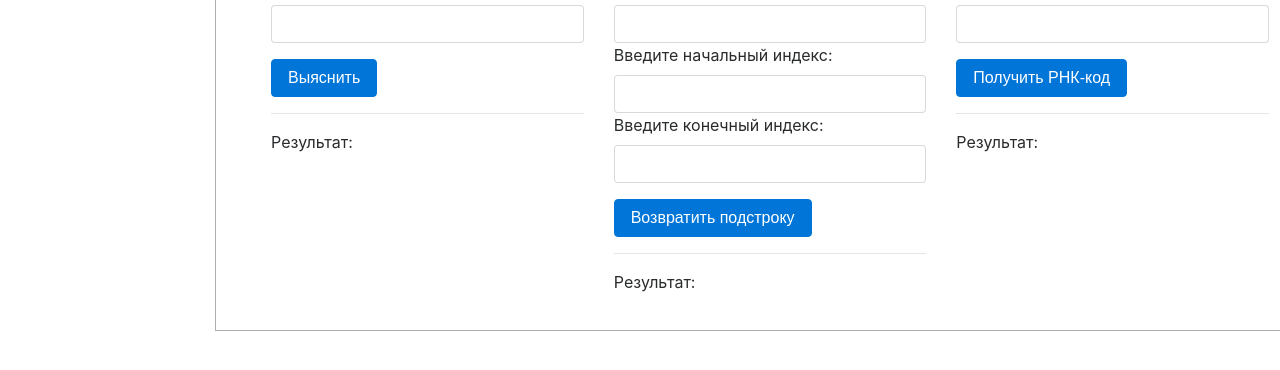
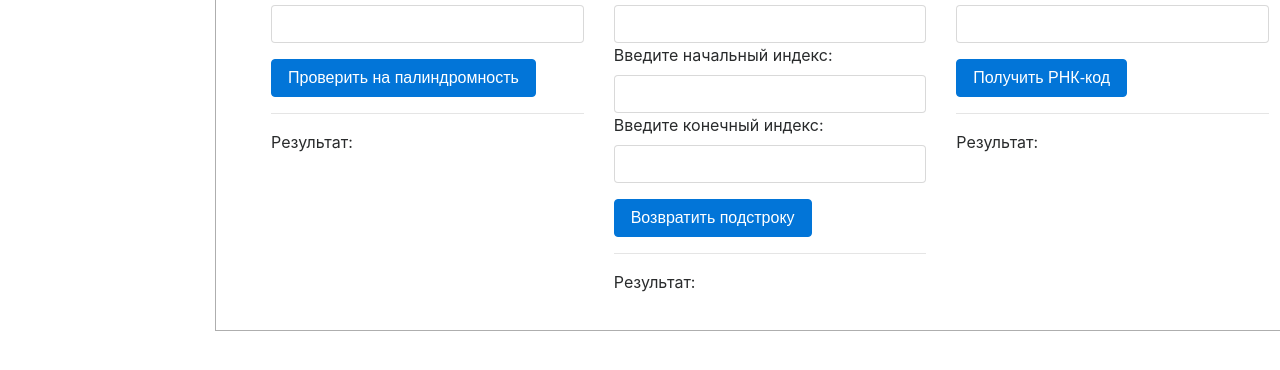
Before and after one commit to Gazzzolina/gazzzolina.functions, a plain HTML site: page index.html in a window 1280 px wide. Shown: the part 234-604 px from the top of the page. Drawn offline with Linux system fonts and the light colour scheme.

Commit message:
Update index.html

```diff
--- a/index.html
+++ b/index.html
@@ -110,7 +110,7 @@
                    <label for="inp_1">Введите строку:</label>
                    <input type="text" class="form-control" id="inp_1">
                 </div>
-                <button onclick="multi()" class="btn btn-primary">Выяснить</button>
+                <button onclick="multi()" class="btn btn-primary">Проверить на палиндромность</button>
                 <hr>
                 Рeзультат: <span id="result_multi"></span>
 			        </p>
```
